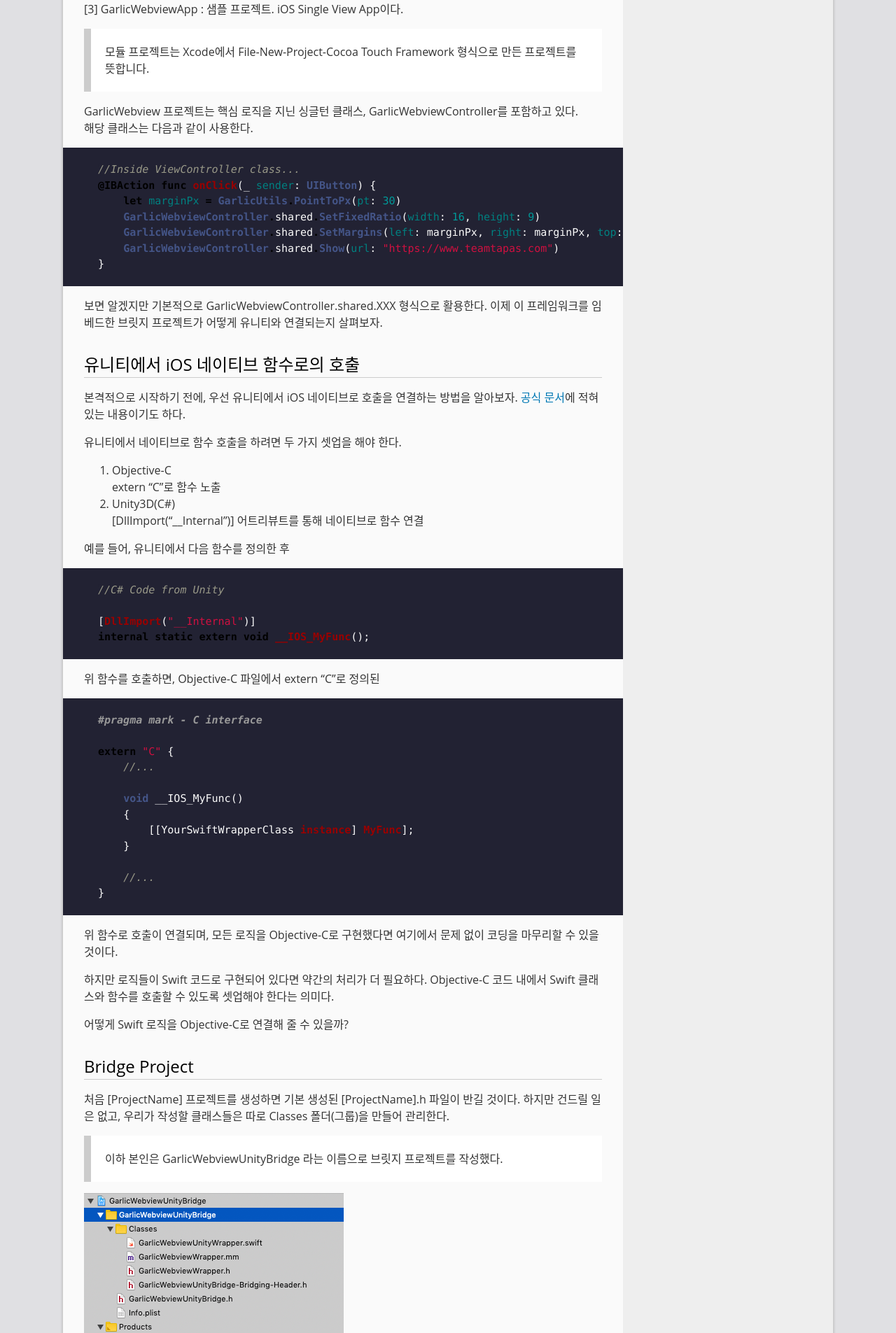
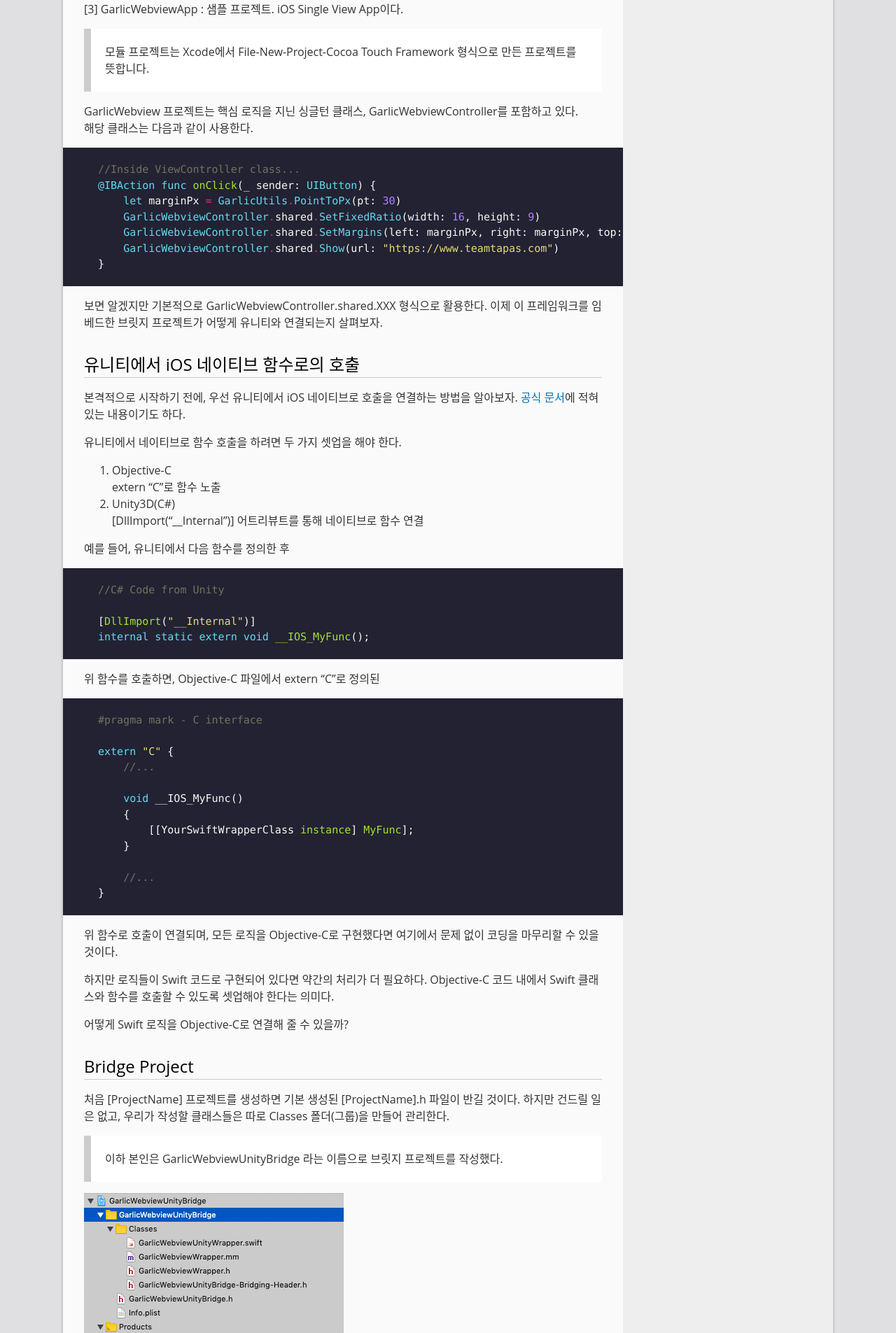
Before and after one commit to GarlicDipping/garlicdipping.github.io, a Jekyll site: the page built from _posts/2019-06-23-writing-unity-ios-native-swift-plugin.md, in a window 1280 px wide. Shown: the part 974-2879 px from the top of the page at 70% size. Built offline with Jekyll 4.4.1, drawn with Linux system fonts in a browser that asks for light colours; comment, search, counter and statistics services are not loaded.

Commit message:
no message

```diff
--- a/_sass/_syntax-highlighting.scss
+++ b/_sass/_syntax-highlighting.scss
@@ -1,61 +1,67 @@
-.highlight .hll { background-color: #ffffcc }
-.highlight .c { color: #999988; font-style: italic } /* Comment */
-.highlight .err { color: #a61717; background-color: #e3d2d2 } /* Error */
-.highlight .k { color: #000000; font-weight: bold } /* Keyword */
-.highlight .o { color: #000000; font-weight: bold } /* Operator */
-.highlight .cm { color: #999988; font-style: italic } /* Comment.Multiline */
-.highlight .cp { color: #999999; font-weight: bold; font-style: italic } /* Comment.Preproc */
-.highlight .c1 { color: #999988; font-style: italic } /* Comment.Single */
-.highlight .cs { color: #999999; font-weight: bold; font-style: italic } /* Comment.Special */
-.highlight .gd { color: #000000; background-color: #ffdddd } /* Generic.Deleted */
-.highlight .ge { color: #000000; font-style: italic } /* Generic.Emph */
-.highlight .gr { color: #aa0000 } /* Generic.Error */
-.highlight .gh { color: #999999 } /* Generic.Heading */
-.highlight .gi { color: #000000; background-color: #ddffdd } /* Generic.Inserted */
-.highlight .go { color: #888888 } /* Generic.Output */
-.highlight .gp { color: #555555 } /* Generic.Prompt */
-.highlight .gs { font-weight: bold } /* Generic.Strong */
-.highlight .gu { color: #aaaaaa } /* Generic.Subheading */
-.highlight .gt { color: #aa0000 } /* Generic.Traceback */
-.highlight .kc { color: #000000; font-weight: bold } /* Keyword.Constant */
-.highlight .kd { color: #000000; font-weight: bold } /* Keyword.Declaration */
-.highlight .kn { color: #000000; font-weight: bold } /* Keyword.Namespace */
-.highlight .kp { color: #000000; font-weight: bold } /* Keyword.Pseudo */
-.highlight .kr { color: #000000; font-weight: bold } /* Keyword.Reserved */
-.highlight .kt { color: #445588; font-weight: bold } /* Keyword.Type */
-.highlight .m { color: #009999 } /* Literal.Number */
-.highlight .s { color: #d01040 } /* Literal.String */
-.highlight .na { color: #008080 } /* Name.Attribute */
-.highlight .nb { color: #0086B3 } /* Name.Builtin */
-.highlight .nc { color: #445588; font-weight: bold } /* Name.Class */
-.highlight .no { color: #008080 } /* Name.Constant */
-.highlight .nd { color: #3c5d5d; font-weight: bold } /* Name.Decorator */
-.highlight .ni { color: #800080 } /* Name.Entity */
-.highlight .ne { color: #990000; font-weight: bold } /* Name.Exception */
-.highlight .nf { color: #990000; font-weight: bold } /* Name.Function */
-.highlight .nl { color: #990000; font-weight: bold } /* Name.Label */
-.highlight .nn { color: #555555 } /* Name.Namespace */
-.highlight .nt { color: #000080 } /* Name.Tag */
-.highlight .nv { color: #008080 } /* Name.Variable */
-.highlight .ow { color: #000000; font-weight: bold } /* Operator.Word */
-.highlight .w { color: #bbbbbb } /* Text.Whitespace */
-.highlight .mf { color: #009999 } /* Literal.Number.Float */
-.highlight .mh { color: #009999 } /* Literal.Number.Hex */
-.highlight .mi { color: #009999 } /* Literal.Number.Integer */
-.highlight .mo { color: #009999 } /* Literal.Number.Oct */
-.highlight .sb { color: #d01040 } /* Literal.String.Backtick */
-.highlight .sc { color: #d01040 } /* Literal.String.Char */
-.highlight .sd { color: #d01040 } /* Literal.String.Doc */
-.highlight .s2 { color: #d01040 } /* Literal.String.Double */
-.highlight .se { color: #d01040 } /* Literal.String.Escape */
-.highlight .sh { color: #d01040 } /* Literal.String.Heredoc */
-.highlight .si { color: #d01040 } /* Literal.String.Interpol */
-.highlight .sx { color: #d01040 } /* Literal.String.Other */
-.highlight .sr { color: #009926 } /* Literal.String.Regex */
-.highlight .s1 { color: #d01040 } /* Literal.String.Single */
-.highlight .ss { color: #990073 } /* Literal.String.Symbol */
-.highlight .bp { color: #999999 } /* Name.Builtin.Pseudo */
-.highlight .vc { color: #008080 } /* Name.Variable.Class */
-.highlight .vg { color: #008080 } /* Name.Variable.Global */
-.highlight .vi { color: #008080 } /* Name.Variable.Instance */
-.highlight .il { color: #009999 } /* Literal.Number.Integer.Long */
+/* Monokai Theme from https://github.com/richleland/pygments-css/blob/master/monokai.css */
+.highlight {
+    .hll { background-color: #49483e }
+    .c { color: #75715e } /* Comment */
+    .err { color: #960050; background-color: #1e0010 } /* Error */
+    .k { color: #66d9ef } /* Keyword */
+    .l { color: #ae81ff } /* Literal */
+    .n { color: #f8f8f2 } /* Name */
+    .o { color: #f92672 } /* Operator */
+    .p { color: #f8f8f2 } /* Punctuation */
+    .cm { color: #75715e } /* Comment.Multiline */
+    .cp { color: #75715e } /* Comment.Preproc */
+    .c1 { color: #75715e } /* Comment.Single */
+    .cs { color: #75715e } /* Comment.Special */
+    .ge { font-style: italic } /* Generic.Emph */
+    .gs { font-weight: bold } /* Generic.Strong */
+    .kc { color: #66d9ef } /* Keyword.Constant */
+    .kd { color: #66d9ef } /* Keyword.Declaration */
+    .kn { color: #f92672 } /* Keyword.Namespace */
+    .kp { color: #66d9ef } /* Keyword.Pseudo */
+    .kr { color: #66d9ef } /* Keyword.Reserved */
+    .kt { color: #66d9ef } /* Keyword.Type */
+    .ld { color: #e6db74 } /* Literal.Date */
+    .m { color: #ae81ff } /* Literal.Number */
+    .s { color: #e6db74 } /* Literal.String */
+    .na { color: #a6e22e } /* Name.Attribute */
+    .nb { color: #f8f8f2 } /* Name.Builtin */
+    .nc { color: #a6e22e } /* Name.Class */
+    .no { color: #66d9ef } /* Name.Constant */
+    .nd { color: #a6e22e } /* Name.Decorator */
+    .ni { color: #f8f8f2 } /* Name.Entity */
+    .ne { color: #a6e22e } /* Name.Exception */
+    .nf { color: #a6e22e } /* Name.Function */
+    .nl { color: #f8f8f2 } /* Name.Label */
+    .nn { color: #f8f8f2 } /* Name.Namespace */
+    .nx { color: #a6e22e } /* Name.Other */
+    .py { color: #f8f8f2 } /* Name.Property */
+    .nt { color: #f92672 } /* Name.Tag */
+    .nv { color: #f8f8f2 } /* Name.Variable */
+    .ow { color: #f92672 } /* Operator.Word */
+    .w { color: #f8f8f2 } /* Text.Whitespace */
+    .mf { color: #ae81ff } /* Literal.Number.Float */
+    .mh { color: #ae81ff } /* Literal.Number.Hex */
+    .mi { color: #ae81ff } /* Literal.Number.Integer */
+    .mo { color: #ae81ff } /* Literal.Number.Oct */
+    .sb { color: #e6db74 } /* Literal.String.Backtick */
+    .sc { color: #e6db74 } /* Literal.String.Char */
+    .sd { color: #e6db74 } /* Literal.String.Doc */
+    .s2 { color: #e6db74 } /* Literal.String.Double */
+    .se { color: #ae81ff } /* Literal.String.Escape */
+    .sh { color: #e6db74 } /* Literal.String.Heredoc */
+    .si { color: #e6db74 } /* Literal.String.Interpol */
+    .sx { color: #e6db74 } /* Literal.String.Other */
+    .sr { color: #e6db74 } /* Literal.String.Regex */
+    .s1 { color: #e6db74 } /* Literal.String.Single */
+    .ss { color: #e6db74 } /* Literal.String.Symbol */
+    .bp { color: #f8f8f2 } /* Name.Builtin.Pseudo */
+    .vc { color: #f8f8f2 } /* Name.Variable.Class */
+    .vg { color: #f8f8f2 } /* Name.Variable.Global */
+    .vi { color: #f8f8f2 } /* Name.Variable.Instance */
+    .il { color: #ae81ff } /* Literal.Number.Integer.Long */
+
+    .gh { } /* Generic Heading & Diff Header */
+    .gu { color: #75715e; } /* Generic.Subheading & Diff Unified/Comment? */
+    .gd { color: #f92672; } /* Generic.Deleted & Diff Deleted */
+    .gi { color: #a6e22e; } /* Generic.Inserted & Diff Inserted */
+}
```
